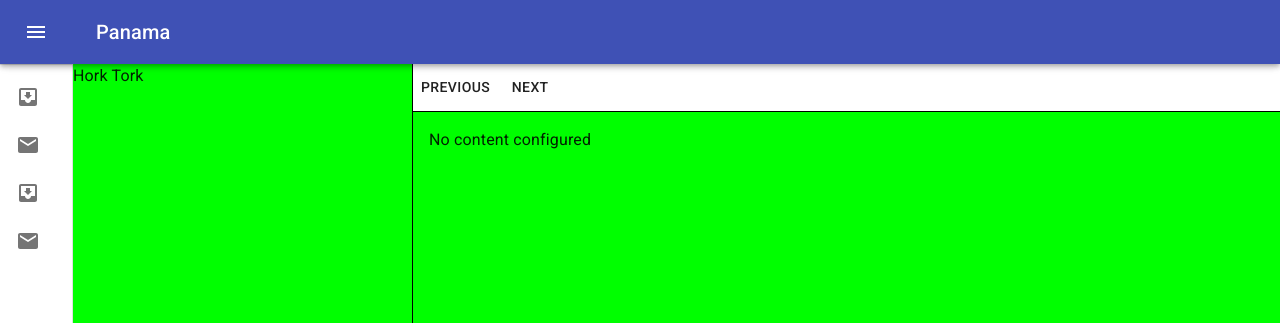
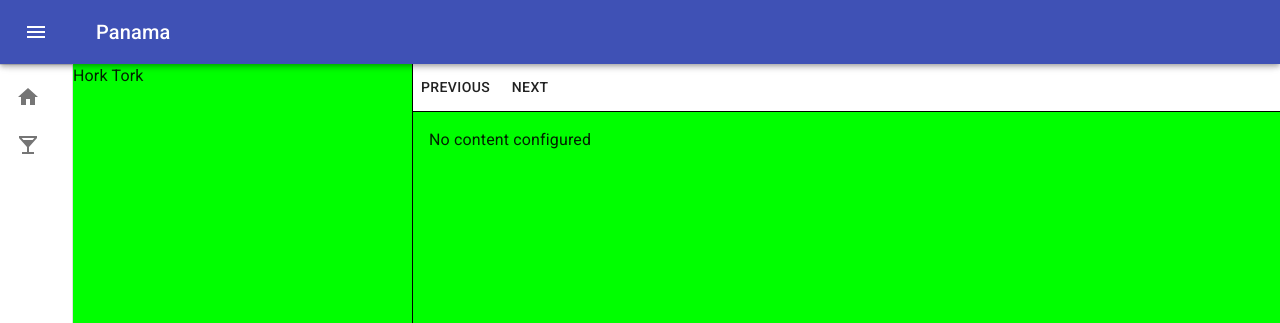
Before and after one commit to cohoe/panama, a React (Create React App) app: page / in a window 1280 px wide. Shown: the top 323 px of the page. Built offline with nearby package versions, Linux system fonts and the light colour scheme.

Commit message:
Fix some UI bugs

```diff
--- a/src/components/Page/Content/ContentParent.js
+++ b/src/components/Page/Content/ContentParent.js
@@ -1,7 +1,6 @@
 import React from "react";
 import {ContentContainer} from "./ContentContainer";
 import {makeStyles, useTheme} from "@material-ui/core/styles";
-import {BrowserRouter} from "react-router-dom";
 
 // @TODO something with this
 const drawerWidth = 240;
@@ -30,11 +29,9 @@ export const ContentParent = () => {
     const classes = useStyles(theme);
 
     return (
-        <BrowserRouter>
             <div className={classes.contentParent}>
                 <div className={classes.toolbarSpacer}/>
                 <ContentContainer/>
             </div>
-        </BrowserRouter>
     )
 }
--- a/src/components/Page/Main.js
+++ b/src/components/Page/Main.js
@@ -15,6 +15,9 @@ import ChevronRightIcon from '@material-ui/icons/ChevronRight';
 
 import {ContentParent} from "./Content/ContentParent";
 import {SidebarButtons} from "./SidebarButtons";
+
+import {BrowserRouter} from "react-router-dom";
+
 
 const drawerWidth = 240;
 
@@ -97,7 +100,9 @@ export default function MainLayout() {
     };
 
     return (
-        <div className={classes.root}>
+      <BrowserRouter>
+
+      <div className={classes.root}>
             <CssBaseline />
             <AppBar
                 position="fixed"
@@ -145,5 +150,6 @@ export default function MainLayout() {
             </Drawer>
             <ContentParent />
         </div>
+          </BrowserRouter>
     );
 }
--- a/src/components/Page/ScrollPane.js
+++ b/src/components/Page/ScrollPane.js
@@ -54,7 +54,12 @@ export const ScrollPane = () => {
             </Route>
             <Route exact path="/cocktails/">
                 <div className={classes.scrollPane + ' ' + classes.scrollPaneActive}>
-                    <CocktailList/>
+                    <ActionBar>
+                        <ActionBarButton text={"history"}/>
+                    </ActionBar>
+                    <div className={classes.scrollPaneInner}>
+                        <CocktailList/>
+                    </div>
                 </div>
             </Route>
             <Route path="/">
--- a/src/components/Page/SidebarButtons.js
+++ b/src/components/Page/SidebarButtons.js
@@ -1,20 +1,28 @@
 import React from "react";
 import ListItem from "@material-ui/core/ListItem";
 import ListItemIcon from "@material-ui/core/ListItemIcon";
-import InboxIcon from "@material-ui/icons/MoveToInbox";
-import MailIcon from "@material-ui/icons/Mail";
+import LocalBarIcon from "@material-ui/icons/LocalBar";
+import HomeIcon from "@material-ui/icons/Home";
 import ListItemText from "@material-ui/core/ListItemText";
 import List from "@material-ui/core/List";
+import {Link} from "react-router-dom";
 
 export const SidebarButtons = () => {
     return (
         <List>
-            {['Inbox', 'Starred', 'Send email', 'Drafts'].map((text, index) => (
-                <ListItem button key={text}>
-                    <ListItemIcon>{index % 2 === 0 ? <InboxIcon /> : <MailIcon />}</ListItemIcon>
-                    <ListItemText primary={text} />
+          <Link to={`/`} key="home">
+            <ListItem button key="Home">
+              <ListItemIcon><HomeIcon /></ListItemIcon>
+              <ListItemText primary="Home" />
+            </ListItem>
+          </Link>
+            <Link to={`/cocktails`} key="cocktails">
+                <ListItem button key="Cocktails">
+                    <ListItemIcon><LocalBarIcon /></ListItemIcon>
+                    <ListItemText primary="Cocktails" />
                 </ListItem>
-            ))}
+            </Link>
+
         </List>
     )
 }
```
Also changed, not shown: 1 other file (tests, documents, lock files or other folders).
